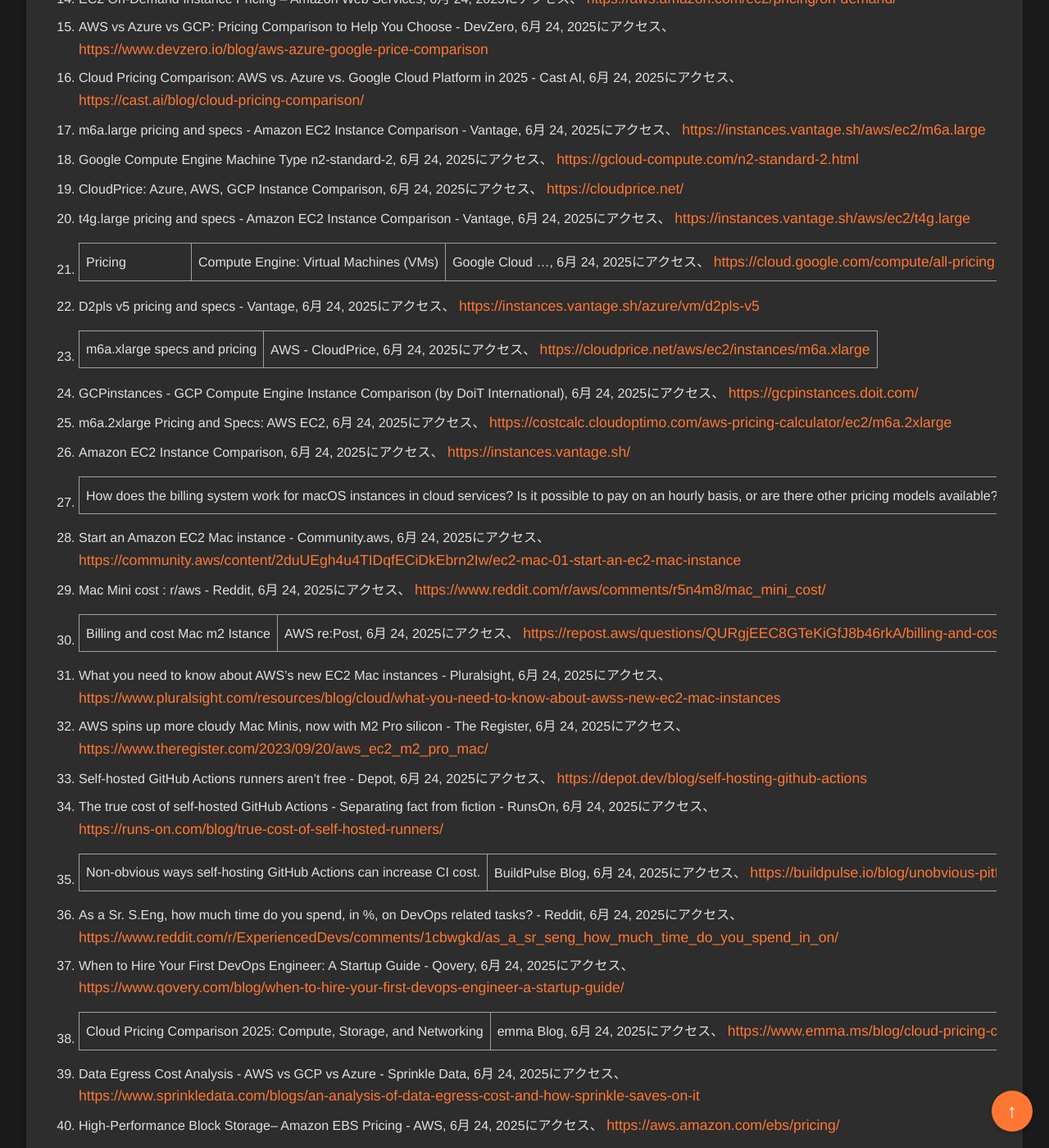
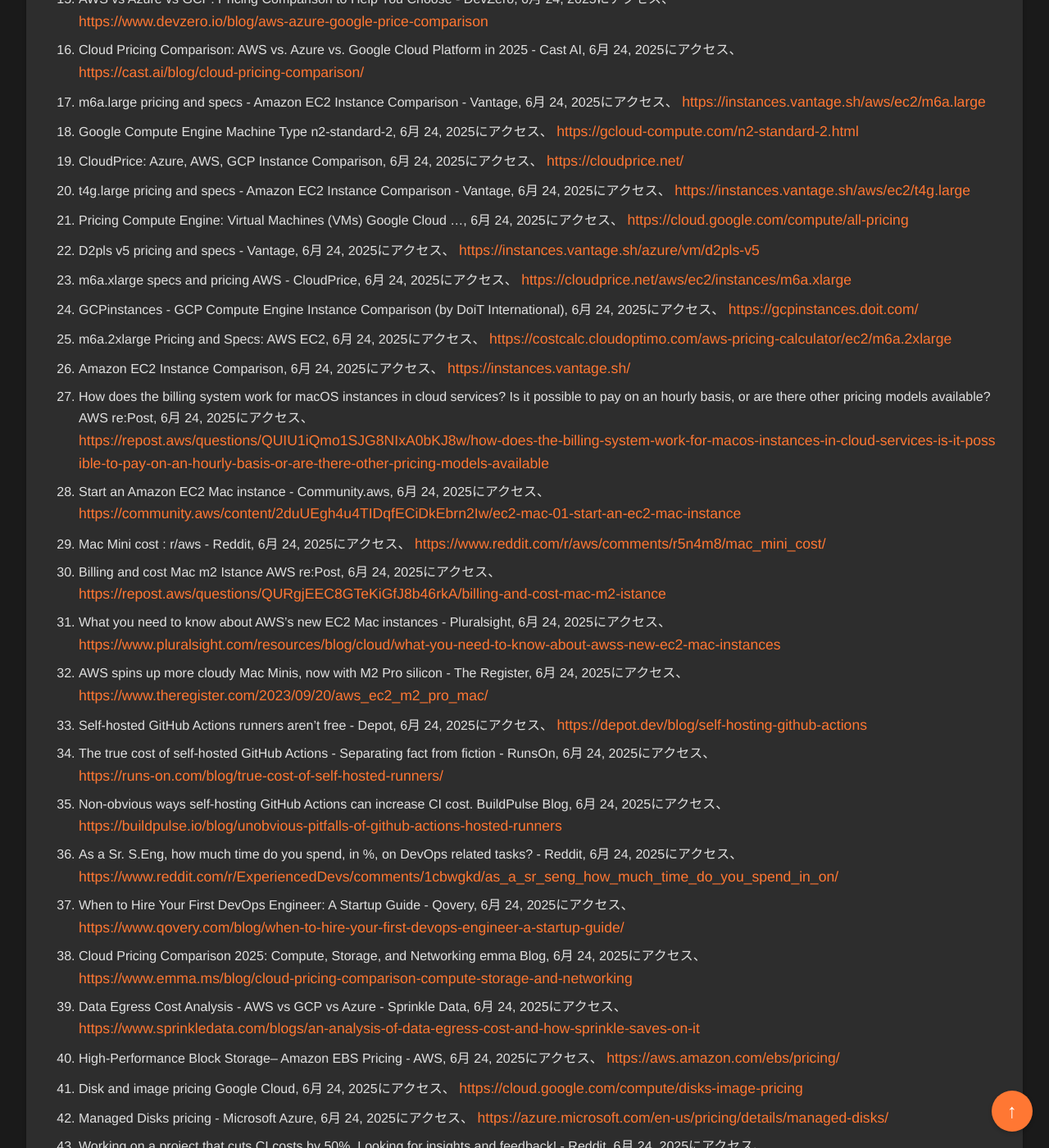
Before and after one commit to aegisfleet/share-deepresearch, a Jekyll site: the page built from _topics/github-hosted-runner/index.md, in a window 1280 px wide and 1400 px high, scrolled down 9984 px. Shown: the whole window at 82% size. Built offline with Jekyll 4.4.1, drawn with Linux system fonts in a browser that asks for light colours; some of the changed text lies outside the part shown.

Commit message:
Auto update files

```diff
--- a/_topics/github-hosted-runner/index.md
+++ b/_topics/github-hosted-runner/index.md
@@ -229,7 +229,7 @@ GitHubホステッドランナーは、開発者のベロシティと運用の
 7. About billing for GitHub Actions, 6月 24, 2025にアクセス、 [https://docs.github.com/en/billing/managing-billing-for-your-products/about-billing-for-github-actions](https://docs.github.com/en/billing/managing-billing-for-your-products/about-billing-for-github-actions)
 8. About billing for GitHub Actions, 6月 24, 2025にアクセス、 [https://docs.github.com/billing/managing-billing-for-github-actions/about-billing-for-github-actions](https://docs.github.com/billing/managing-billing-for-github-actions/about-billing-for-github-actions)
 9. How to reduce spend in GitHub Actions \- Blacksmith, 6月 24, 2025にアクセス、 [https://www.blacksmith.sh/blog/how-to-reduce-spend-in-github-actions](https://www.blacksmith.sh/blog/how-to-reduce-spend-in-github-actions)
-10. GitHub Actions: Complete 2025 Guide With Quick Tutorial | \- Octopus Deploy, 6月 24, 2025にアクセス、 [https://octopus.com/devops/github-actions/](https://octopus.com/devops/github-actions/)
+10. GitHub Actions: Complete 2025 Guide With Quick Tutorial \- Octopus Deploy, 6月 24, 2025にアクセス、 [https://octopus.com/devops/github-actions/](https://octopus.com/devops/github-actions/)
 11. GitHub's plans, 6月 24, 2025にアクセス、 [https://docs.github.com/get-started/learning-about-github/githubs-products](https://docs.github.com/get-started/learning-about-github/githubs-products)
 12. When to choose GitHub-Hosted runners or self-hosted runners with GitHub Actions, 6月 24, 2025にアクセス、 [https://github.blog/enterprise-software/ci-cd/when-to-choose-github-hosted-runners-or-self-hosted-runners-with-github-actions/](https://github.blog/enterprise-software/ci-cd/when-to-choose-github-hosted-runners-or-self-hosted-runners-with-github-actions/)
 13. Choosing GitHub Runners vs Self-Hosted Runners \- Arnica.io, 6月 24, 2025にアクセス、 [https://www.arnica.io/blog/github-hosted-or-self-hosted-runners](https://www.arnica.io/blog/github-hosted-or-self-hosted-runners)
@@ -240,27 +240,27 @@ GitHubホステッドランナーは、開発者のベロシティと運用の
 18. Google Compute Engine Machine Type n2-standard-2, 6月 24, 2025にアクセス、 [https://gcloud-compute.com/n2-standard-2.html](https://gcloud-compute.com/n2-standard-2.html)
 19. CloudPrice: Azure, AWS, GCP Instance Comparison, 6月 24, 2025にアクセス、 [https://cloudprice.net/](https://cloudprice.net/)
 20. t4g.large pricing and specs \- Amazon EC2 Instance Comparison \- Vantage, 6月 24, 2025にアクセス、 [https://instances.vantage.sh/aws/ec2/t4g.large](https://instances.vantage.sh/aws/ec2/t4g.large)
-21. Pricing | Compute Engine: Virtual Machines (VMs) | Google Cloud ..., 6月 24, 2025にアクセス、 [https://cloud.google.com/compute/all-pricing](https://cloud.google.com/compute/all-pricing)
+21. Pricing Compute Engine: Virtual Machines (VMs) Google Cloud ..., 6月 24, 2025にアクセス、 [https://cloud.google.com/compute/all-pricing](https://cloud.google.com/compute/all-pricing)
 22. D2pls v5 pricing and specs \- Vantage, 6月 24, 2025にアクセス、 [https://instances.vantage.sh/azure/vm/d2pls-v5](https://instances.vantage.sh/azure/vm/d2pls-v5)
-23. m6a.xlarge specs and pricing | AWS \- CloudPrice, 6月 24, 2025にアクセス、 [https://cloudprice.net/aws/ec2/instances/m6a.xlarge](https://cloudprice.net/aws/ec2/instances/m6a.xlarge)
+23. m6a.xlarge specs and pricing AWS \- CloudPrice, 6月 24, 2025にアクセス、 [https://cloudprice.net/aws/ec2/instances/m6a.xlarge](https://cloudprice.net/aws/ec2/instances/m6a.xlarge)
 24. GCPinstances \- GCP Compute Engine Instance Comparison (by DoiT International), 6月 24, 2025にアクセス、 [https://gcpinstances.doit.com/](https://gcpinstances.doit.com/)
 25. m6a.2xlarge Pricing and Specs: AWS EC2, 6月 24, 2025にアクセス、 [https://costcalc.cloudoptimo.com/aws-pricing-calculator/ec2/m6a.2xlarge](https://costcalc.cloudoptimo.com/aws-pricing-calculator/ec2/m6a.2xlarge)
 26. Amazon EC2 Instance Comparison, 6月 24, 2025にアクセス、 [https://instances.vantage.sh/](https://instances.vantage.sh/)
-27. How does the billing system work for macOS instances in cloud services? Is it possible to pay on an hourly basis, or are there other pricing models available? | AWS re:Post, 6月 24, 2025にアクセス、 [https://repost.aws/questions/QUIU1iQmo1SJG8NIxA0bKJ8w/how-does-the-billing-system-work-for-macos-instances-in-cloud-services-is-it-possible-to-pay-on-an-hourly-basis-or-are-there-other-pricing-models-available](https://repost.aws/questions/QUIU1iQmo1SJG8NIxA0bKJ8w/how-does-the-billing-system-work-for-macos-instances-in-cloud-services-is-it-possible-to-pay-on-an-hourly-basis-or-are-there-other-pricing-models-available)
+27. How does the billing system work for macOS instances in cloud services? Is it possible to pay on an hourly basis, or are there other pricing models available? AWS re:Post, 6月 24, 2025にアクセス、 [https://repost.aws/questions/QUIU1iQmo1SJG8NIxA0bKJ8w/how-does-the-billing-system-work-for-macos-instances-in-cloud-services-is-it-possible-to-pay-on-an-hourly-basis-or-are-there-other-pricing-models-available](https://repost.aws/questions/QUIU1iQmo1SJG8NIxA0bKJ8w/how-does-the-billing-system-work-for-macos-instances-in-cloud-services-is-it-possible-to-pay-on-an-hourly-basis-or-are-there-other-pricing-models-available)
 28. Start an Amazon EC2 Mac instance \- Community.aws, 6月 24, 2025にアクセス、 [https://community.aws/content/2duUEgh4u4TIDqfECiDkEbrn2Iw/ec2-mac-01-start-an-ec2-mac-instance](https://community.aws/content/2duUEgh4u4TIDqfECiDkEbrn2Iw/ec2-mac-01-start-an-ec2-mac-instance)
 29. Mac Mini cost : r/aws \- Reddit, 6月 24, 2025にアクセス、 [https://www.reddit.com/r/aws/comments/r5n4m8/mac\_mini\_cost/](https://www.reddit.com/r/aws/comments/r5n4m8/mac_mini_cost/)
-30. Billing and cost Mac m2 Istance | AWS re:Post, 6月 24, 2025にアクセス、 [https://repost.aws/questions/QURgjEEC8GTeKiGfJ8b46rkA/billing-and-cost-mac-m2-istance](https://repost.aws/questions/QURgjEEC8GTeKiGfJ8b46rkA/billing-and-cost-mac-m2-istance)
+30. Billing and cost Mac m2 Istance AWS re:Post, 6月 24, 2025にアクセス、 [https://repost.aws/questions/QURgjEEC8GTeKiGfJ8b46rkA/billing-and-cost-mac-m2-istance](https://repost.aws/questions/QURgjEEC8GTeKiGfJ8b46rkA/billing-and-cost-mac-m2-istance)
 31. What you need to know about AWS's new EC2 Mac instances \- Pluralsight, 6月 24, 2025にアクセス、 [https://www.pluralsight.com/resources/blog/cloud/what-you-need-to-know-about-awss-new-ec2-mac-instances](https://www.pluralsight.com/resources/blog/cloud/what-you-need-to-know-about-awss-new-ec2-mac-instances)
 32. AWS spins up more cloudy Mac Minis, now with M2 Pro silicon \- The Register, 6月 24, 2025にアクセス、 [https://www.theregister.com/2023/09/20/aws\_ec2\_m2\_pro\_mac/](https://www.theregister.com/2023/09/20/aws_ec2_m2_pro_mac/)
 33. Self-hosted GitHub Actions runners aren't free \- Depot, 6月 24, 2025にアクセス、 [https://depot.dev/blog/self-hosting-github-actions](https://depot.dev/blog/self-hosting-github-actions)
 34. The true cost of self-hosted GitHub Actions \- Separating fact from fiction \- RunsOn, 6月 24, 2025にアクセス、 [https://runs-on.com/blog/true-cost-of-self-hosted-runners/](https://runs-on.com/blog/true-cost-of-self-hosted-runners/)
-35. Non-obvious ways self-hosting GitHub Actions can increase CI cost. | BuildPulse Blog, 6月 24, 2025にアクセス、 [https://buildpulse.io/blog/unobvious-pitfalls-of-github-actions-hosted-runners](https://buildpulse.io/blog/unobvious-pitfalls-of-github-actions-hosted-runners)
+35. Non-obvious ways self-hosting GitHub Actions can increase CI cost. BuildPulse Blog, 6月 24, 2025にアクセス、 [https://buildpulse.io/blog/unobvious-pitfalls-of-github-actions-hosted-runners](https://buildpulse.io/blog/unobvious-pitfalls-of-github-actions-hosted-runners)
 36. As a Sr. S.Eng, how much time do you spend, in %, on DevOps related tasks? \- Reddit, 6月 24, 2025にアクセス、 [https://www.reddit.com/r/ExperiencedDevs/comments/1cbwgkd/as\_a\_sr\_seng\_how\_much\_time\_do\_you\_spend\_in\_on/](https://www.reddit.com/r/ExperiencedDevs/comments/1cbwgkd/as_a_sr_seng_how_much_time_do_you_spend_in_on/)
 37. When to Hire Your First DevOps Engineer: A Startup Guide \- Qovery, 6月 24, 2025にアクセス、 [https://www.qovery.com/blog/when-to-hire-your-first-devops-engineer-a-startup-guide/](https://www.qovery.com/blog/when-to-hire-your-first-devops-engineer-a-startup-guide/)
-38. Cloud Pricing Comparison 2025: Compute, Storage, and Networking | emma Blog, 6月 24, 2025にアクセス、 [https://www.emma.ms/blog/cloud-pricing-comparison-compute-storage-and-networking](https://www.emma.ms/blog/cloud-pricing-comparison-compute-storage-and-networking)
+38. Cloud Pricing Comparison 2025: Compute, Storage, and Networking emma Blog, 6月 24, 2025にアクセス、 [https://www.emma.ms/blog/cloud-pricing-comparison-compute-storage-and-networking](https://www.emma.ms/blog/cloud-pricing-comparison-compute-storage-and-networking)
 39. Data Egress Cost Analysis \- AWS vs GCP vs Azure \- Sprinkle Data, 6月 24, 2025にアクセス、 [https://www.sprinkledata.com/blogs/an-analysis-of-data-egress-cost-and-how-sprinkle-saves-on-it](https://www.sprinkledata.com/blogs/an-analysis-of-data-egress-cost-and-how-sprinkle-saves-on-it)
 40. High-Performance Block Storage– Amazon EBS Pricing \- AWS, 6月 24, 2025にアクセス、 [https://aws.amazon.com/ebs/pricing/](https://aws.amazon.com/ebs/pricing/)
-41. Disk and image pricing | Google Cloud, 6月 24, 2025にアクセス、 [https://cloud.google.com/compute/disks-image-pricing](https://cloud.google.com/compute/disks-image-pricing)
+41. Disk and image pricing Google Cloud, 6月 24, 2025にアクセス、 [https://cloud.google.com/compute/disks-image-pricing](https://cloud.google.com/compute/disks-image-pricing)
 42. Managed Disks pricing \- Microsoft Azure, 6月 24, 2025にアクセス、 [https://azure.microsoft.com/en-us/pricing/details/managed-disks/](https://azure.microsoft.com/en-us/pricing/details/managed-disks/)
 43. Working on a project that cuts CI costs by 50%. Looking for insights and feedback\! \- Reddit, 6月 24, 2025にアクセス、 [https://www.reddit.com/r/devops/comments/16ht2xt/working\_on\_a\_project\_that\_cuts\_ci\_costs\_by\_50/](https://www.reddit.com/r/devops/comments/16ht2xt/working_on_a_project_that_cuts_ci_costs_by_50/)
 44. GitLab CI Runners: Self-Hosted vs. Shared Runners (Pros and Cons \- DEV Community, 6月 24, 2025にアクセス、 [https://dev.to/alex\_aslam/gitlab-ci-runners-shared-vs-self-hosted-which-one-saves-your-sanity-4feb](https://dev.to/alex_aslam/gitlab-ci-runners-shared-vs-self-hosted-which-one-saves-your-sanity-4feb)
--- a/_topics/github-hosted-runner/infographic.html
+++ b/_topics/github-hosted-runner/infographic.html
@@ -1,6 +1,9 @@
 <!DOCTYPE html>
 <html lang="ja">
 <head>
+    <script async src="https://pagead2.googlesyndication.com/pagead/js/adsbygoogle.js?client=ca-pub-3122674942116250" crossorigin="anonymous"></script>
+    <link rel="icon" type="image/png" sizes="32x32" href="/share-deepresearch/assets/favicon/favicon-32x32.png">
+    <link rel="icon" type="image/png" sizes="16x16" href="/share-deepresearch/assets/favicon/favicon-16x16.png">
     <meta charset="UTF-8">
     <meta name="viewport" content="width=device-width, initial-scale=1.0">
     <title>GitHub Actionsランナー: ホステッド vs セルフホステッド コスト分析</title>
--- a/_topics/github-hosted-runner/reveal.html
+++ b/_topics/github-hosted-runner/reveal.html
@@ -1,6 +1,9 @@
 <!doctype html>
 <html lang="ja">
 <head>
+    <script async src="https://pagead2.googlesyndication.com/pagead/js/adsbygoogle.js?client=ca-pub-3122674942116250" crossorigin="anonymous"></script>
+    <link rel="icon" type="image/png" sizes="32x32" href="/share-deepresearch/assets/favicon/favicon-32x32.png">
+    <link rel="icon" type="image/png" sizes="16x16" href="/share-deepresearch/assets/favicon/favicon-16x16.png">
     <meta charset="utf-8">
     <meta name="viewport" content="width=device-width, initial-scale=1.0, maximum-scale=1.0, user-scalable=no">
 
```
